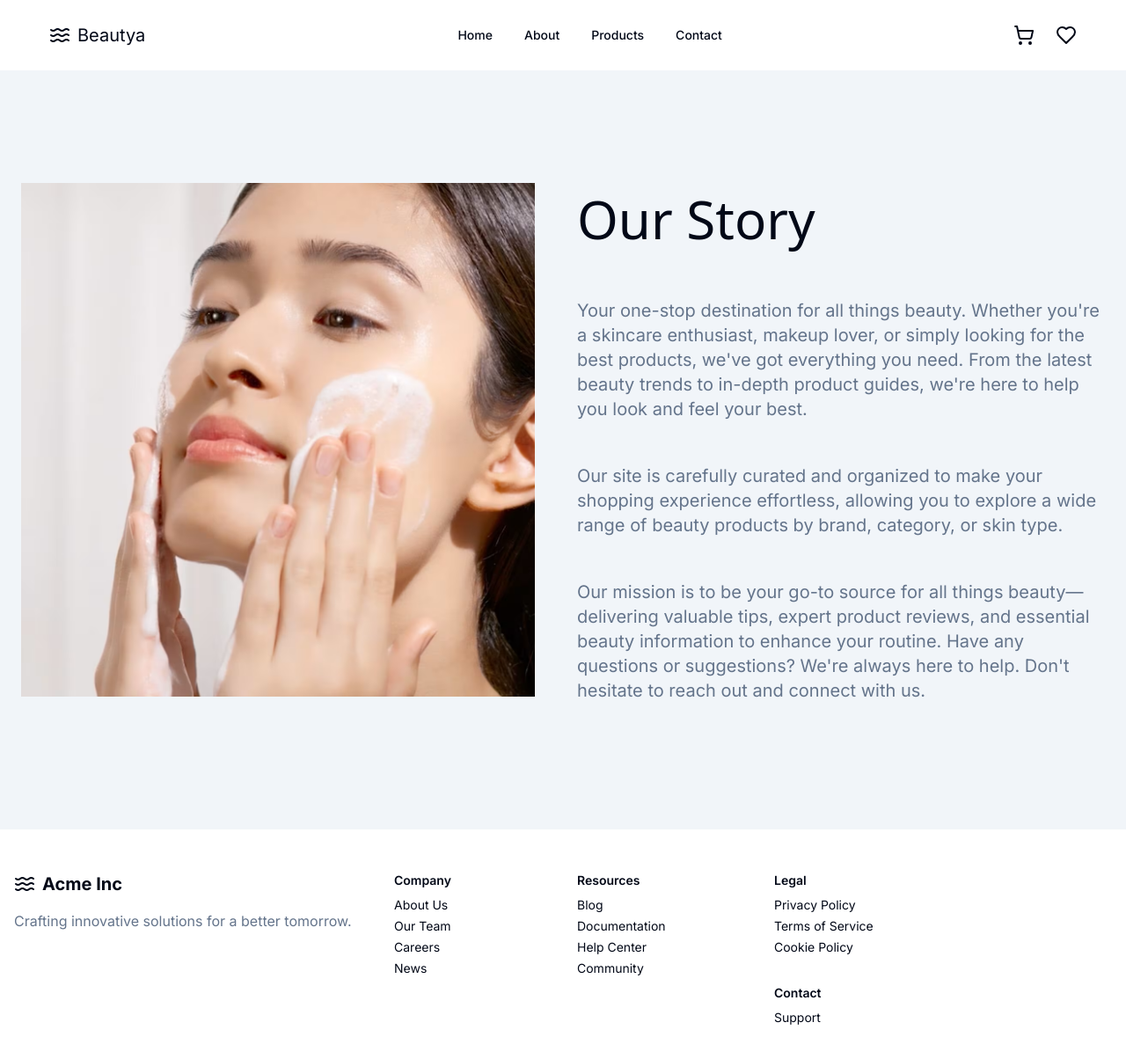
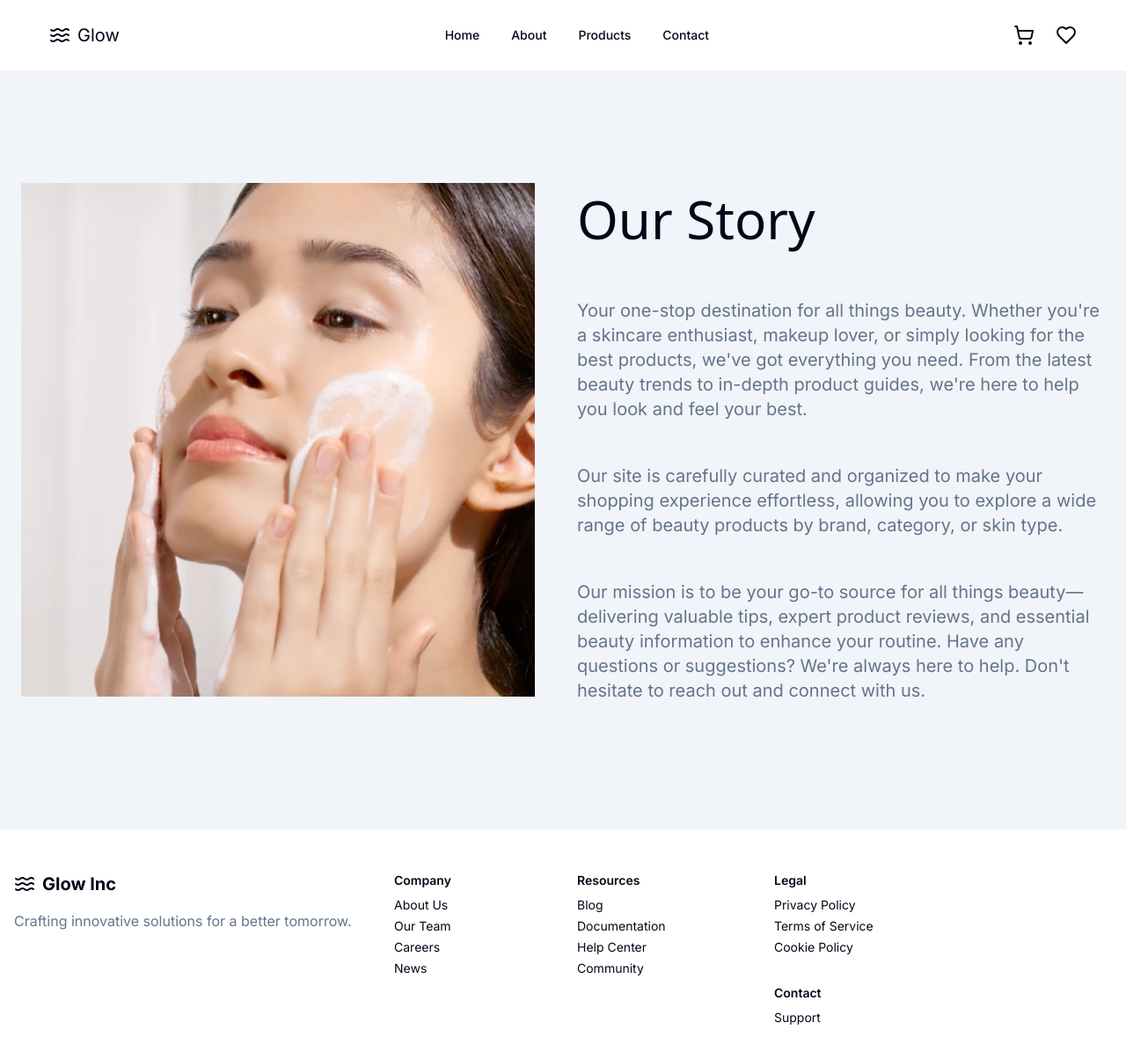
Before and after one commit to mauryapari/sound-station, a Next.js app: page /about in a window 1280 px wide. Shown: the top 1204 px of the page at 88% size. Built offline with nearby package versions, Linux system fonts and the light colour scheme.

Commit message:
Added changes for about us and site name

```diff
--- a/src/app/about/page.js
+++ b/src/app/about/page.js
@@ -16,7 +16,7 @@ export default function About() {
               <h1 className="text-2xl font-sans sm:text-5xl xl:text-6xl/snug">
                 Our Story
               </h1>
-              <p className="mt-12 w-[600px] mx-auto text-muted-foreground md:text-xl">
+              <p className="mt-12 lg:w-[600px] mx-auto text-muted-foreground md:text-xl">
                 Your one-stop destination for all things beauty. Whether
                 you&apos;re a skincare enthusiast, makeup lover, or simply
                 looking for the best products, we&apos;ve got everything you
@@ -24,12 +24,12 @@ export default function About() {
                 we&apos;re here to help you look and feel your best.
               </p>
 
-              <p className="mt-12 w-[600px] mx-auto text-muted-foreground md:text-xl">
+              <p className="mt-12 lg:w-[600px] mx-auto text-muted-foreground md:text-xl">
                 Our site is carefully curated and organized to make your
                 shopping experience effortless, allowing you to explore a wide
                 range of beauty products by brand, category, or skin type.
               </p>
-              <p className="mt-12 w-[600px] mx-auto text-muted-foreground md:text-xl">
+              <p className="mt-12 lg:w-[600px] mx-auto text-muted-foreground md:text-xl">
                 Our mission is to be your go-to source for all things
                 beauty—delivering valuable tips, expert product reviews, and
                 essential beauty information to enhance your routine. Have any
--- a/src/components/footer.js
+++ b/src/components/footer.js
@@ -8,7 +8,7 @@ export default function Footer() {
       <div className="flex flex-col items-start gap-4">
         <Link href="#" className="flex items-center gap-2" prefetch={false}>
           <WavesIcon className="h-6 w-6" />
-          <span className="text-xl font-bold">Acme Inc</span>
+          <span className="text-xl font-bold">Glow Inc</span>
         </Link>
         <p className="text-muted-foreground">Crafting innovative solutions for a better tomorrow.</p>
       </div>
--- a/src/components/headers.js
+++ b/src/components/headers.js
@@ -25,9 +25,9 @@ export default function Header() {
           <Link href="/" prefetch={false}>
             <div className="flex gap-2">
               <Waves className="h-6 w-6" />
-              <span>Beautya</span>
+              <span>Glow</span>
             </div>
-            <span className="sr-only">Beautya Inc</span>
+            <span className="sr-only">Glow Inc</span>
           </Link>
           <div className="grid gap-2 py-6">
             <Link
@@ -64,9 +64,9 @@ export default function Header() {
       <Link href="/" className="mr-6 hidden lg:flex" prefetch={false}>
         <div className="flex gap-2 items-center">
           <Waves className="h-6 w-6" />
-          <span className="text-xl">Beautya</span>
+          <span className="text-xl">Glow</span>
         </div>
-        <span className="sr-only">Beautya Inc</span>
+        <span className="sr-only">Glow Inc</span>
       </Link>
       <NavigationMenu className="hidden lg:flex">
         <NavigationMenuList>
```
